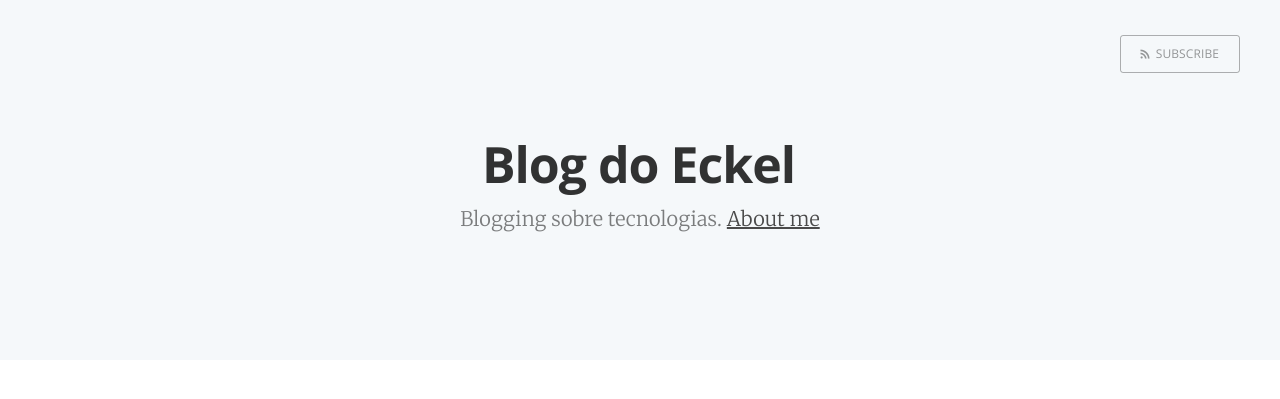
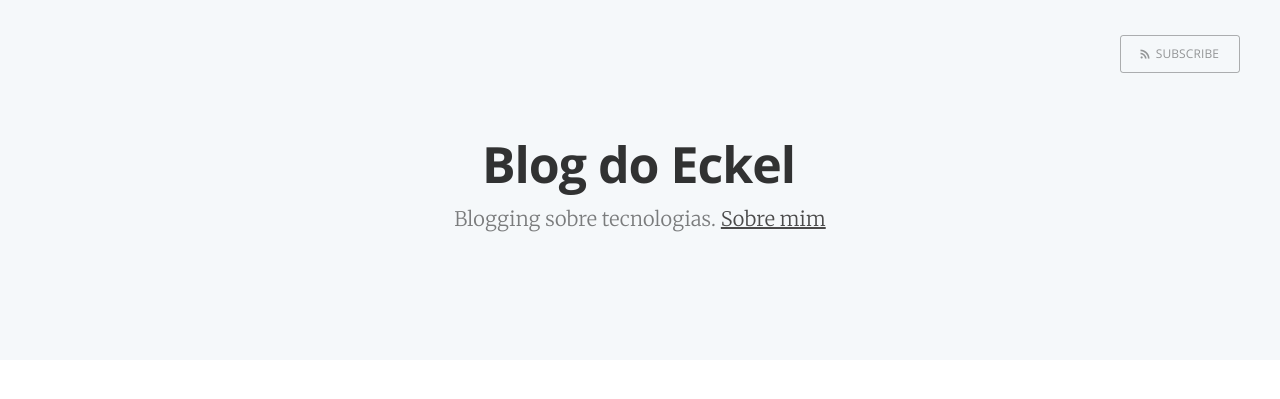
Before and after one commit to eckelp/eckelp.github.io, a Jekyll site: the page built from index.html, in a window 1280 px wide. Shown: the top 399 px of the page. Built offline with Jekyll 4.4.1, drawn with Linux system fonts in a browser that asks for light colours; the list of posts is cut into pages by our own code.

Commit message:
Alterando url "sobre mim"

```diff
--- a/index.html
+++ b/index.html
@@ -19,7 +19,7 @@
             <h1 class="page-title">{{ site.name }}</h1>
             <h2 class="page-description">
                 {% if site.description %} {{ site.description }}. {% endif %}
-                {% if page.about %} <a href='{{page.about | relative_url}}'> About me </a> {% endif %}
+                <a href='https://github.com/eckelp'> Sobre mim </a>
             </h2>
         </div>
     </div>
```
